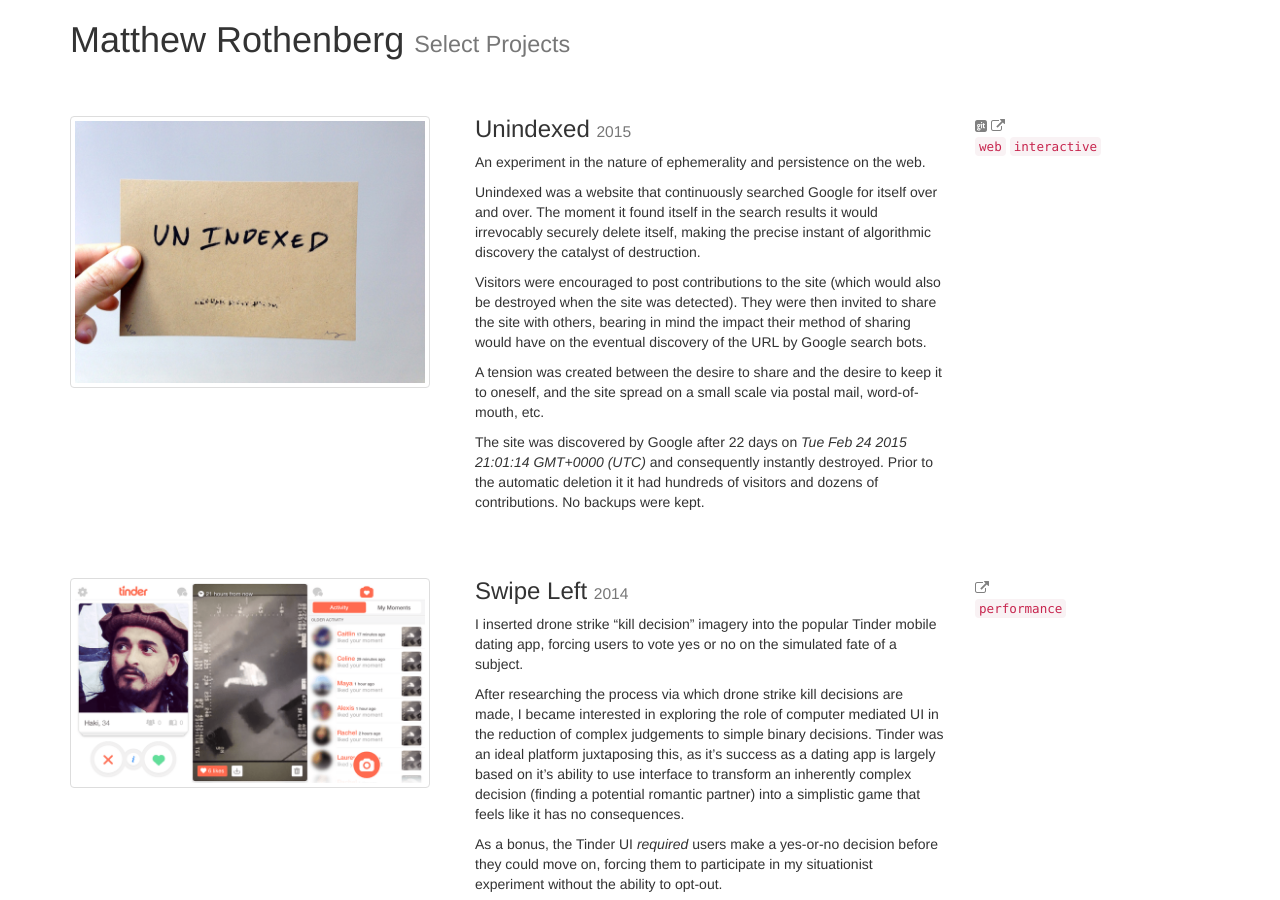
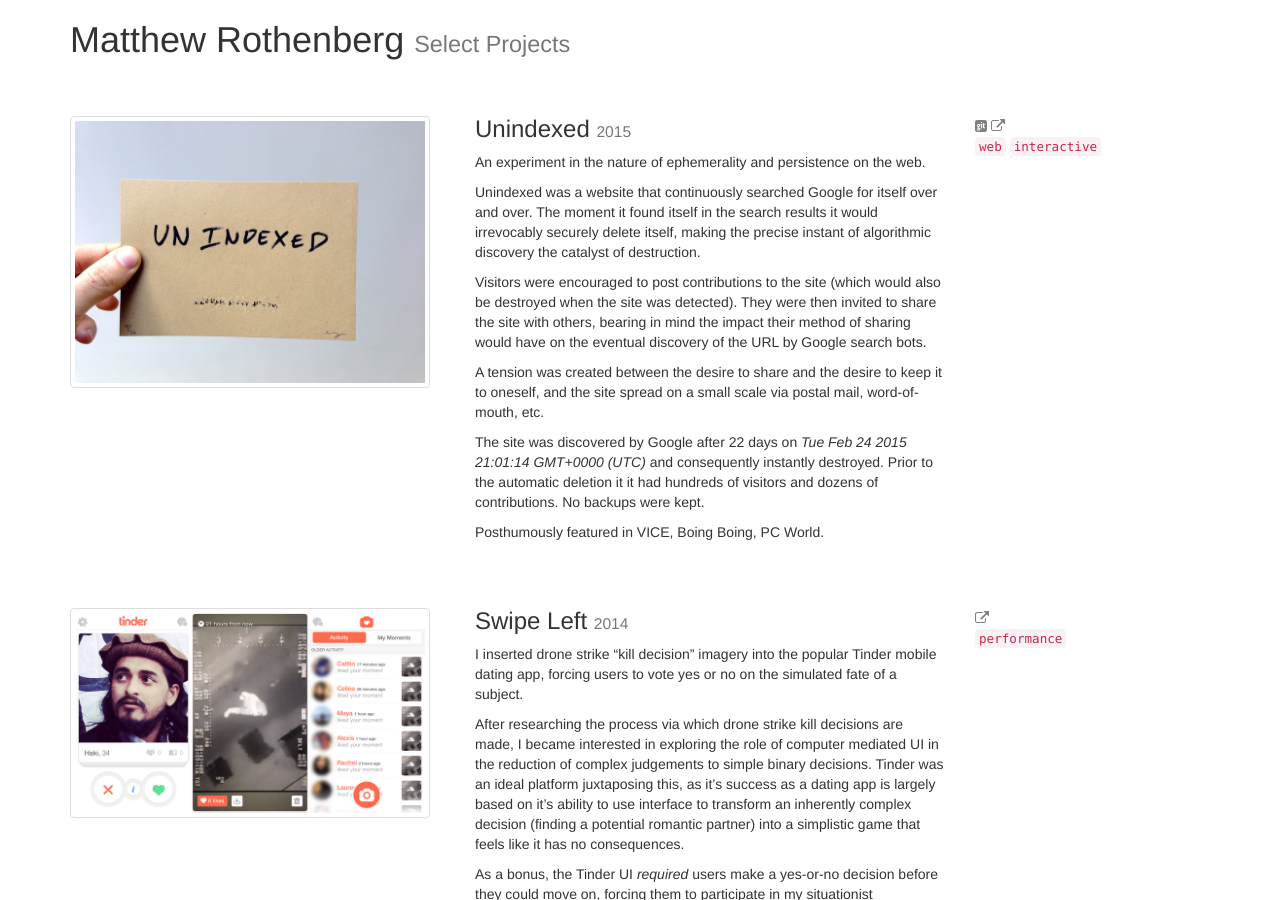
Before and after one commit to mroth/portfolio, a Jekyll site: the page built from index.html, in a window 1280 px wide and 900 px high. Built offline with Jekyll 4.4.1, drawn with Linux system fonts in a browser that asks for light colours; nearby versions of some CDN libraries.

Commit message:
unindexed press

```diff
--- a/_posts/2015-02-24-unindexed.md
+++ b/_posts/2015-02-24-unindexed.md
@@ -21,3 +21,5 @@
 
 The site was discovered by Google after 22 days on _Tue Feb 24 2015 21:01:14 GMT+0000 (UTC)_ and consequently instantly destroyed.  Prior to the automatic deletion it it had hundreds of visitors and dozens of contributions. No backups
 were kept.
+
+Posthumously featured in VICE, Boing Boing, PC World.
```
